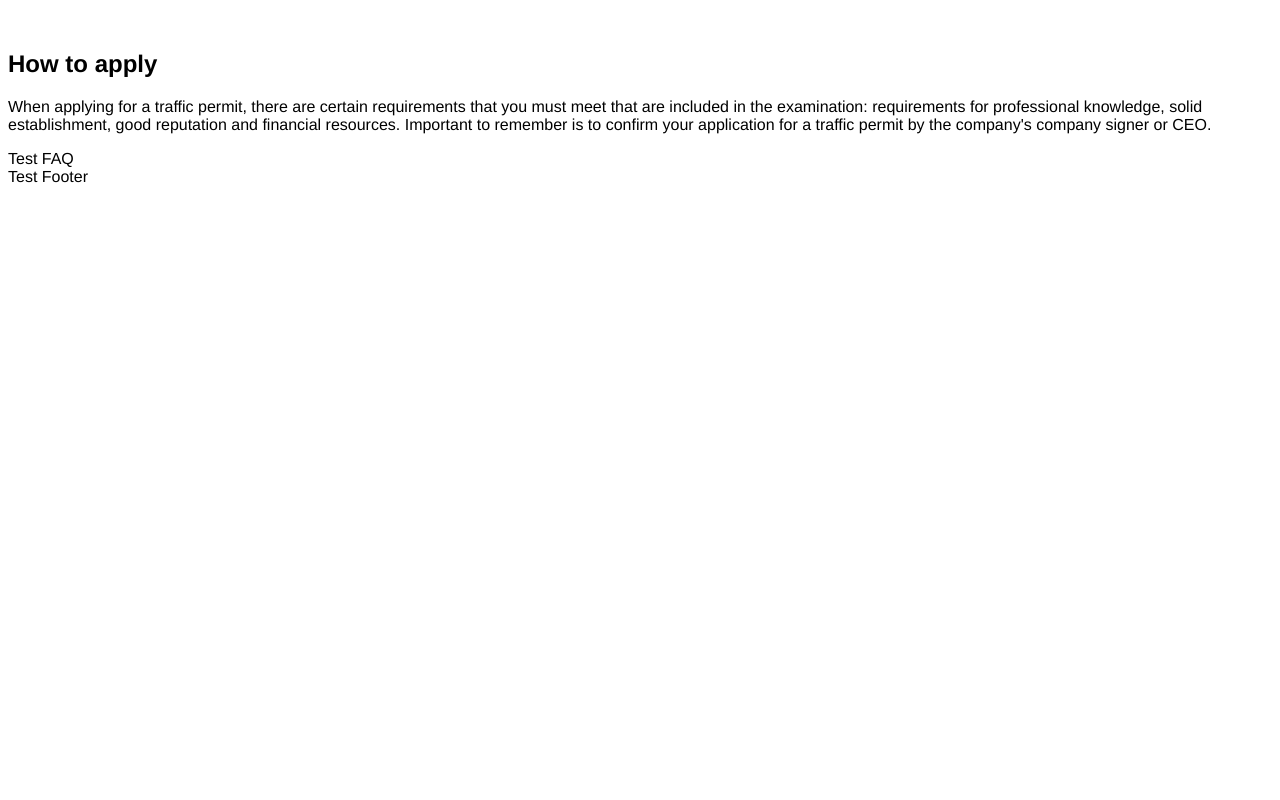
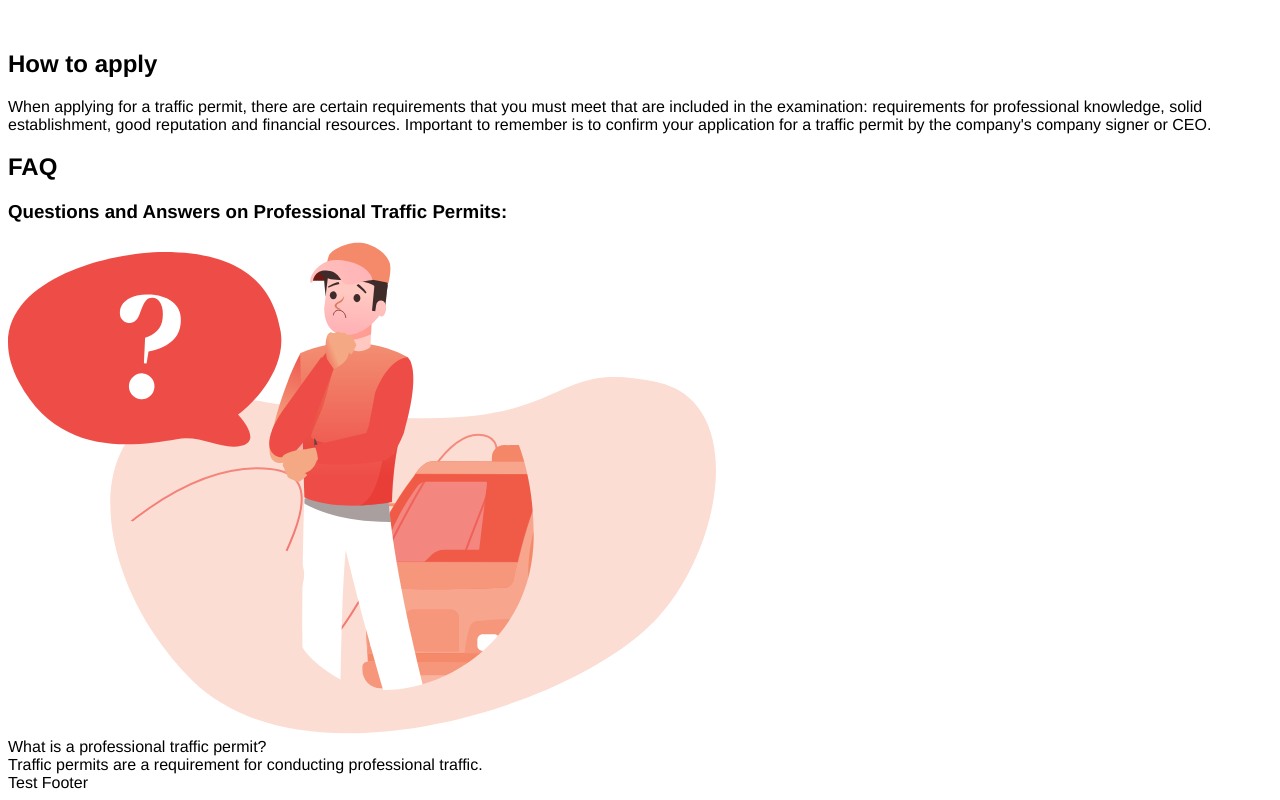
Before and after one commit to HoriaSimu/landing-page-challenge, a React (Create React App) app: page / in a window 1280 px wide. Shown: the part 1906-2706 px from the top of the page. Before the commit the page ends 2100 px from the top, so only its background shows below. Built offline with nearby package versions, Linux system fonts and the light colour scheme.

Commit message:
basic markup faq section

```diff
--- a/src/components/Faq.js
+++ b/src/components/Faq.js
@@ -1,8 +1,34 @@
 import React from 'react';
+import { ReactComponent as FaqImage } from '../assets/images/faq.svg';
 
 const Faq = () => {
+  // to do: function to iterate over an array of text for the questions
+
   return(
-    <div>Test FAQ</div>
+    <section className="faq-section">
+      <div className="faq-top">
+        <div className="faq-text">
+          <h2>FAQ</h2>
+          <h3>Questions and Answers on Professional Traffic Permits:</h3>
+        </div>
+        <div className="faq-image">
+          <FaqImage />
+        </div>
+      </div>
+      <div className="faq-questions">
+        <div className="question-card">
+          <div className="question-card-header">
+            What is a professional traffic permit?
+          </div>
+          <div className="question-card-content">
+            Traffic permits are a requirement for conducting professional traffic.
+          </div>
+        </div>
+      </div>
+      <div className="faq-bottom">
+      </div>
+
+    </section>
   );
 };
 
```
Also changed, not shown: src/assets/images/faq.svg (added).
